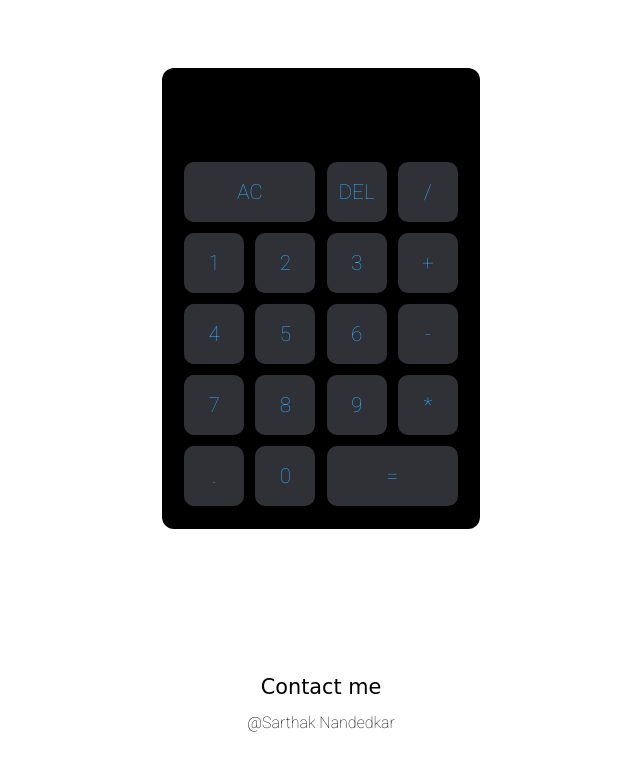
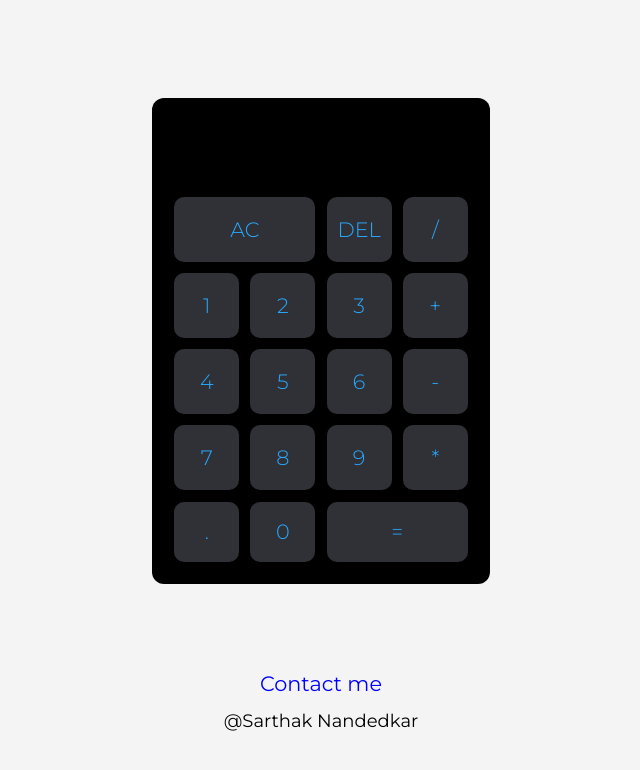
Before and after one commit to Sarthakn21/Web-calculator, a plain HTML site: page index.html in a window 1280 px wide. Shown: the whole page, without its empty margins (319-959 px from the left). Drawn offline with nearby package versions, Linux system fonts and the light colour scheme; a web font is replaced by a local one.

Commit message:
Update styles.css

```diff
--- a/styles.css
+++ b/styles.css
@@ -7,8 +7,10 @@
 }
 
 body {
-    font-family: 'Roboto', sans-serif;
-    background-color: white;
+    font-family: 'Montserrat', sans-serif;
+    /* background-color: rgb(200,200,200); */
+    background-color: 	#f4f4f4;
+    font-weight: 400;
     height: 100vh;
     display: grid;
     justify-content: center;
@@ -17,10 +19,11 @@ body {
 
 .calculator {
     display: grid;
+    margin-top: 60px;
     grid-template-rows: minmax(8px, auto);
-    grid-template-rows: repeat(5, 60px);
+    grid-template-rows: repeat(5, 65px);
 
-    grid-template-columns: repeat(4, 60px);
+    grid-template-columns: repeat(4, 65px);
     justify-content: center;
     background-color: hsl(220,6%,0%);
     /* background-color: #008080; */
@@ -32,7 +35,7 @@ body {
     border: none;
     font-family: inherit;
     font-size: 1.3rem;
-    font-weight: 500;
+    font-weight: 300;
     border-radius: 10px;
     cursor: pointer;
     background-color: hsl(230,6%,20%);
@@ -41,14 +44,13 @@ body {
 }
 .calculator button:hover, button.loyal{
     background-color: hsl(230,6%,30%);
+
 }
 .bigspan{
     grid-column: span 2;
 }
 .calculator > .output{
-    /* height:65px; */
     font-size: 2rem;
-    /* background-color: hsl(230,6%,10%); */
     color: white;
     grid-column: 1/-1;
     display: flex;
@@ -57,7 +59,6 @@ body {
     align-items: flex-end;
     word-break: break-all;
     border-radius: inherit;
-    /* background-color: blue; */
 }
 h3{
     margin-top: 5px;
@@ -65,9 +66,7 @@ h3{
 }
 .output .prev-display{
     font-size: 1.3rem;
-
     font-weight: 400;
-    /* background-color: red; */
     color: hsl(0,0%,65%);
 }
 .equal{
@@ -84,7 +83,7 @@ h3{
 }
 .personal{
     /* position: relative; */
-    font-family: 'Edu SA Beginner', cursive;
+    font-family: 'Montserrat', sans-serif;
     overflow: hidden;
     padding: 10px;
     background-color: inherit;
@@ -94,6 +93,8 @@ h3{
     font-weight: 500;
     justify-content: center;
     align-items: center;
+    cursor: pointer;
+    color: blue;
 }
 .footer button::after{
     content: '';
@@ -108,3 +109,8 @@ h3{
 .footer button:hover::after{
     transform: scaleX(1);
 }
+p{
+    font-size: large;
+    font-weight: 400;
+    margin-bottom: 30px;
+}
```
